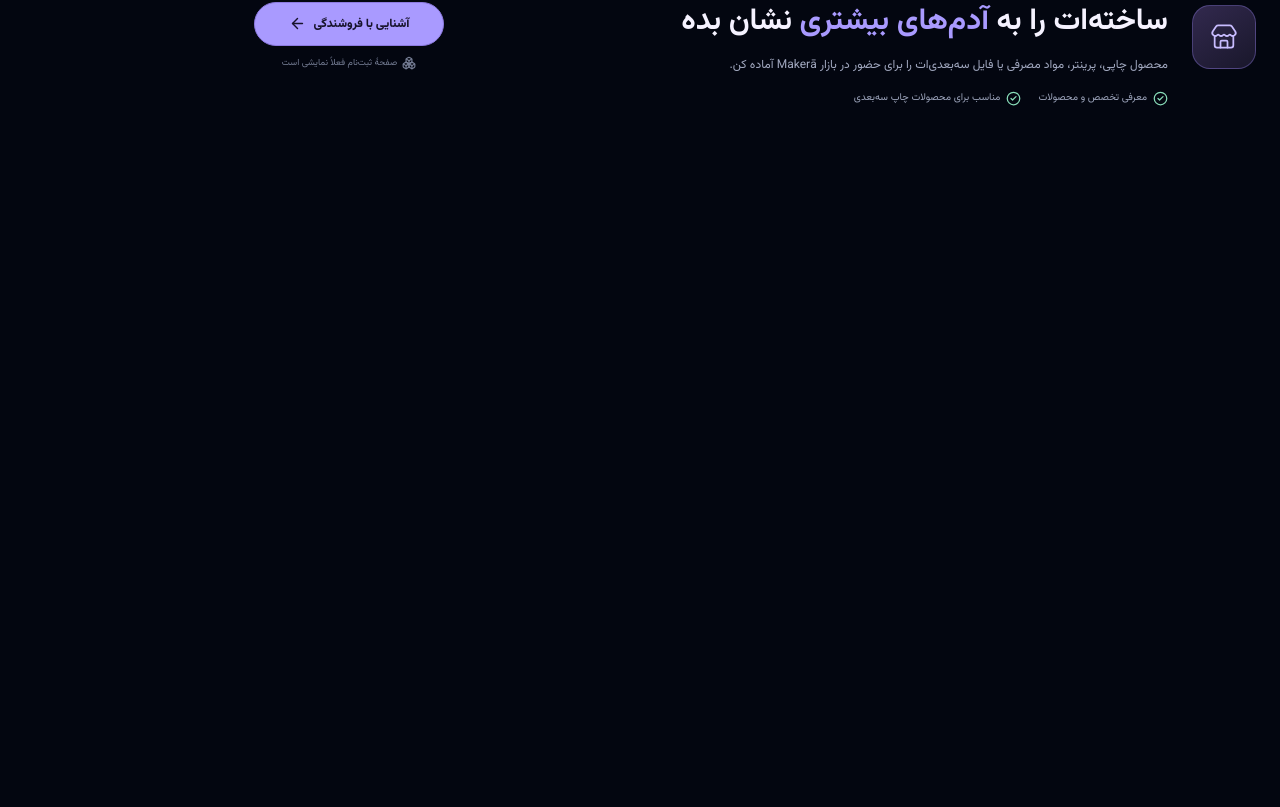
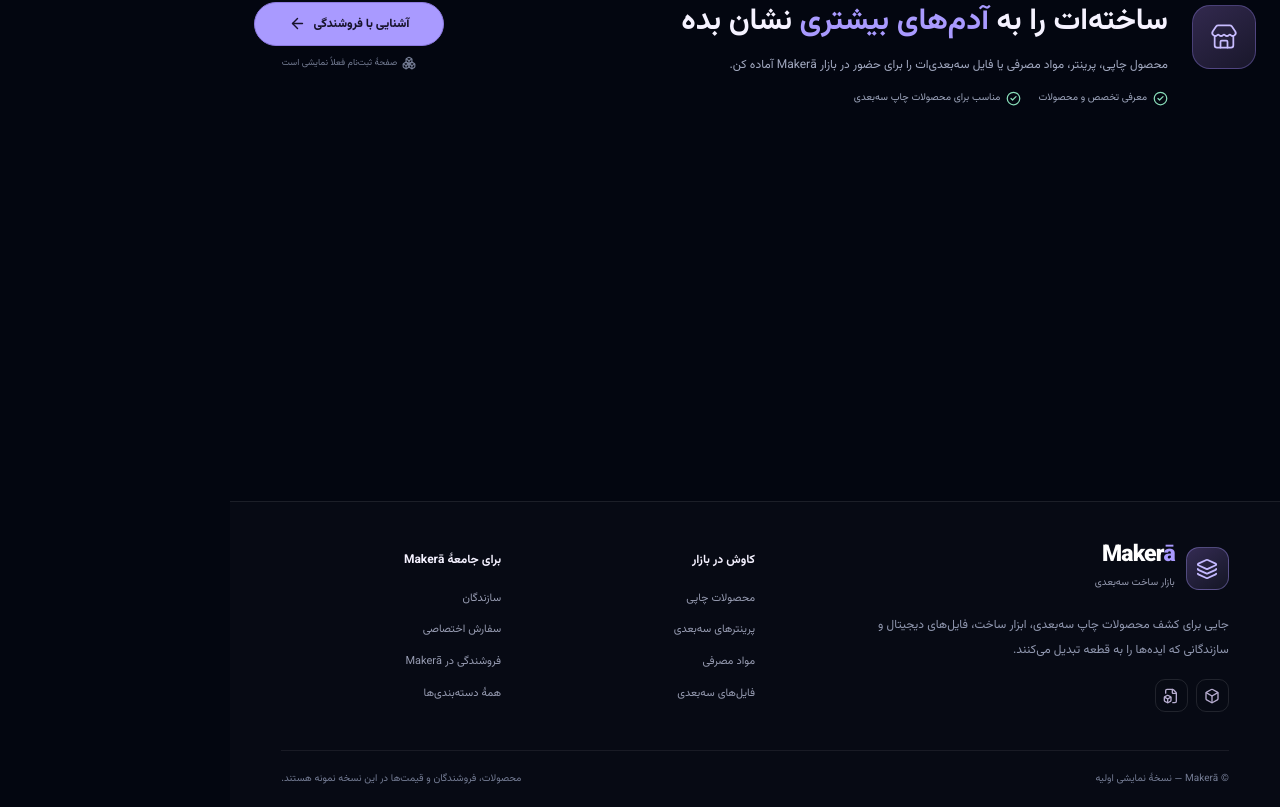
Before and after one commit to ParisaAtaee2000/web-projects, a React (Vite) app in the folder 3d-marketplace/: page / in a window 1280 px wide. Shown: the part 3677-4484 px from the top of the page. Before the commit the page ends 3873 px from the top, so only its background shows below. Built offline with nearby package versions, Linux system fonts and the light colour scheme.

Commit message:
Mount shared footer in application shell

```diff
--- a/3d-marketplace/src/components/layout/AppShell.tsx
+++ b/3d-marketplace/src/components/layout/AppShell.tsx
@@ -1,6 +1,7 @@
 import type { PropsWithChildren } from "react";
 import { Header } from "../header/Header";
 import { Sidebar } from "../sidebar/Sidebar";
+import { SiteFooter } from "../footer/SiteFooter";
 import "./app-shell.css";
 
 export function AppShell({ children }: PropsWithChildren) {
@@ -11,6 +12,7 @@ export function AppShell({ children }: PropsWithChildren) {
         <Sidebar />
         <div className="app-shell__main" dir="rtl">
           {children}
+          <SiteFooter />
         </div>
       </div>
     </div>
```
